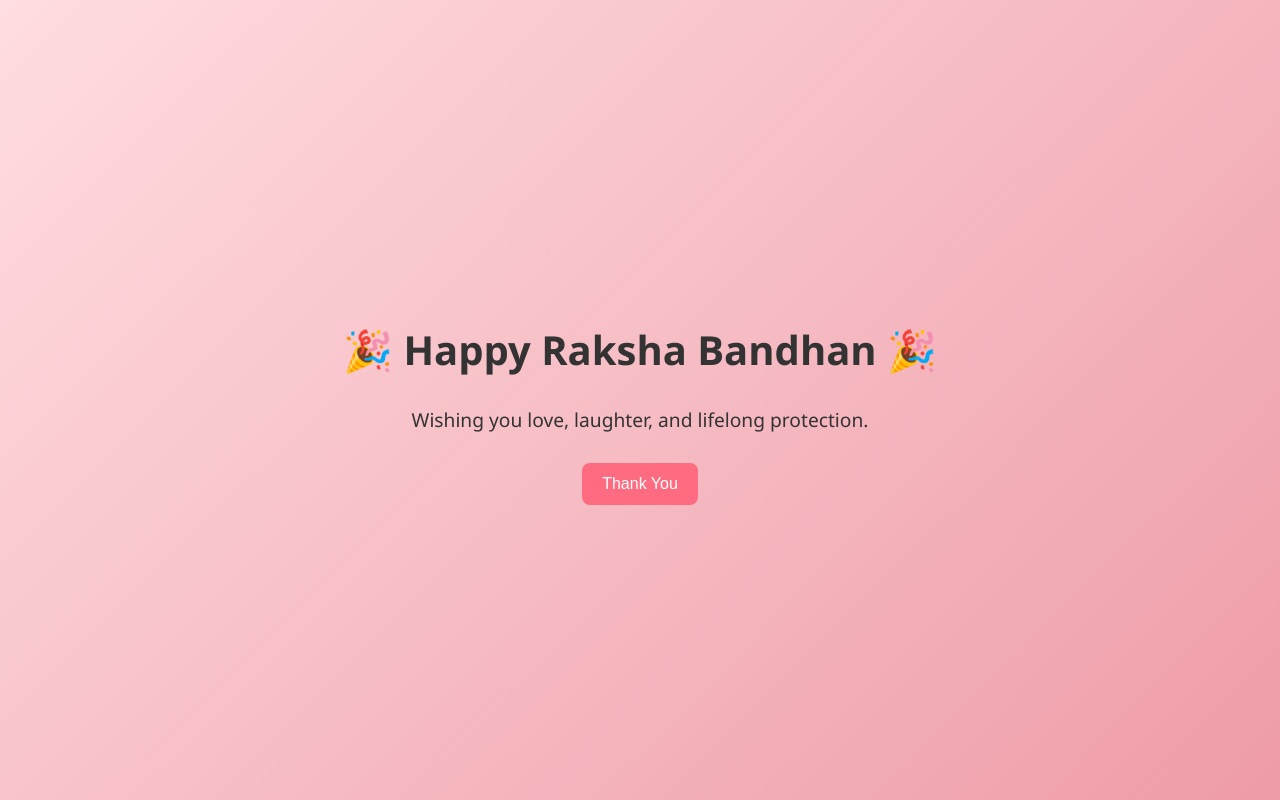
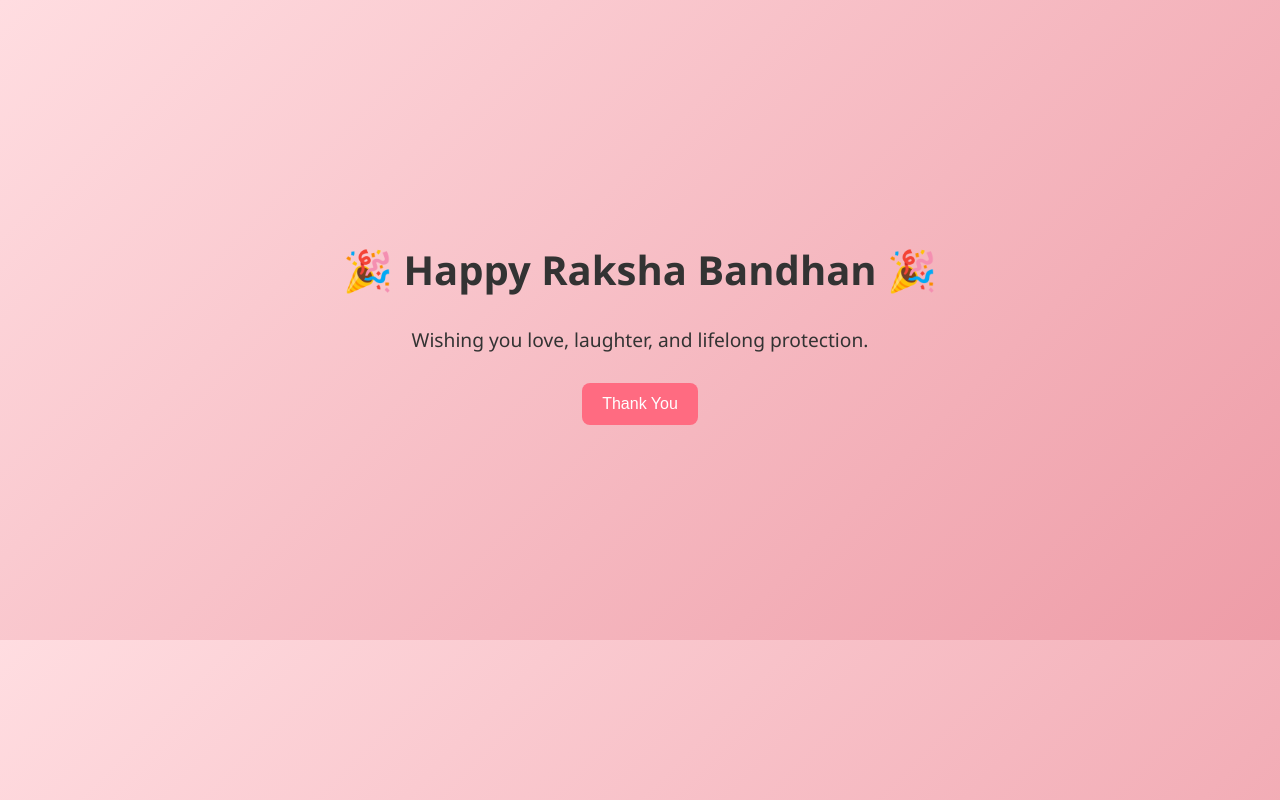
Before and after one commit to crwazy-ip09/Raksha-Bandhan, a plain HTML site: page index.html in a window 1280 px wide. Drawn offline with Linux system fonts and the light colour scheme.

Commit message:
Update index.html

```diff
--- a/index.html
+++ b/index.html
@@ -13,10 +13,11 @@
     flex-direction: column;
     align-items: center;
     justify-content: center;
-    height: 100vh;
+    height: 80vh;
     color: #333;
     text-align: center;
     overflow: hidden;
+    text-align: center;
   }
   h1 {
     font-size: 2.5rem;
```
